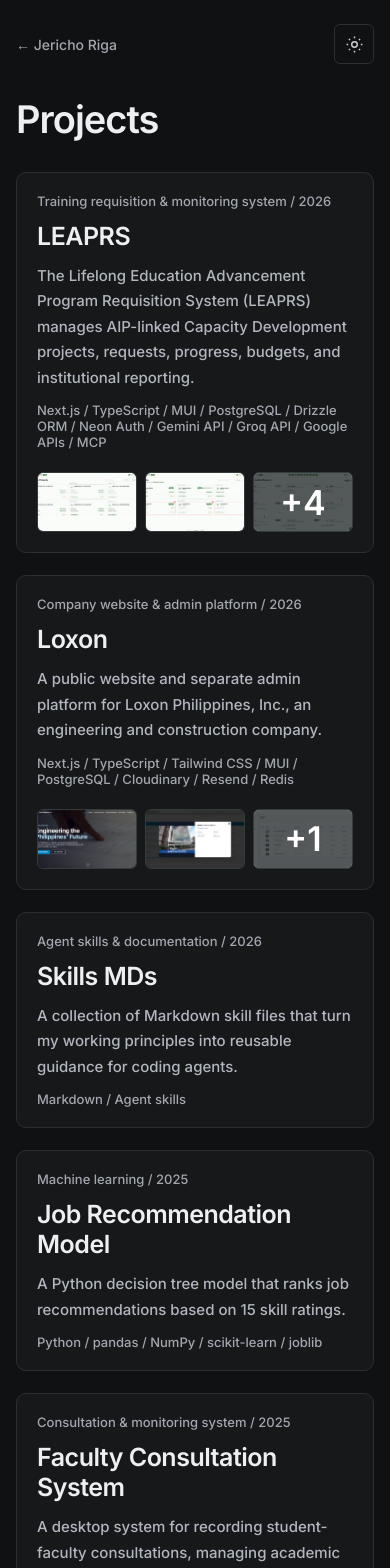
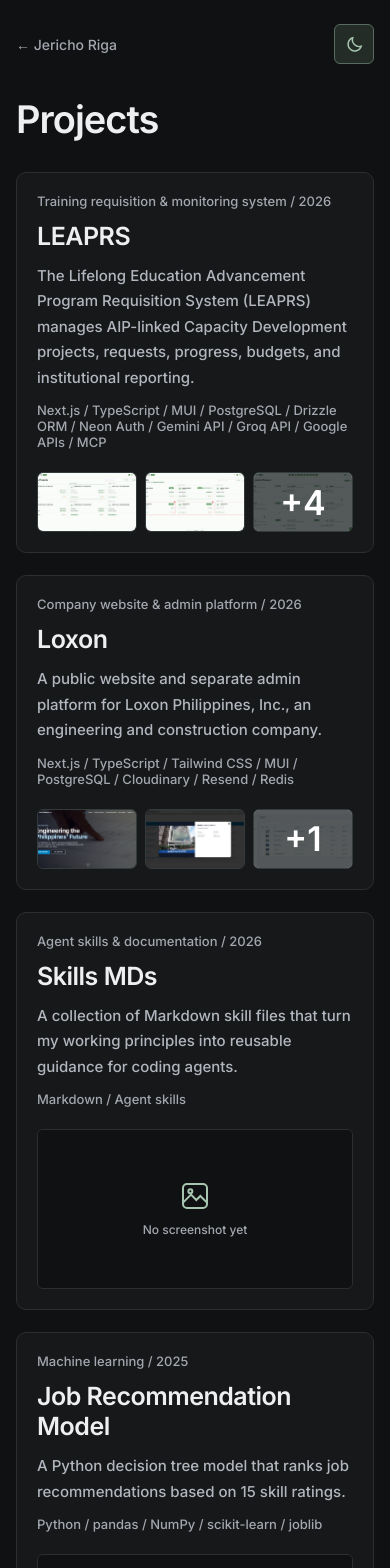
Before and after one commit to echo-riga/Portfolio, a Next.js app: page /projects in a window 390 px wide. Shown: the top 1568 px of the page. Built offline with nearby package versions, Linux system fonts and the light colour scheme.

Commit message:
Placeholder screenshots

```diff
--- a/src/app/globals.css
+++ b/src/app/globals.css
@@ -57,12 +57,12 @@
 [data-tooltip-align="start"]:focus-visible::after,
 [data-tooltip-align="end"]:focus-visible::after { transform: translateY(0); }
 [data-tooltip-align="end"]:focus-visible::before { transform: translateY(0) rotate(45deg); }
-.theme-toggle { width: 40px; height: 40px; display: flex; align-items: center; justify-content: center; flex-shrink: 0; padding: 0; color: #cdd0d5; background: transparent; border: 1px solid var(--line); border-radius: 6px; transition: color .18s, background .18s, border-color .18s; }
+.theme-toggle { width: 40px; height: 40px; display: flex; align-items: center; justify-content: center; flex-shrink: 0; padding: 0; color: var(--accent); background: #232c26; border: 1px solid #596b5f; border-radius: 6px; transition: color .18s, background .18s, border-color .18s; }
 .theme-toggle:hover { color: var(--accent); border-color: #596b5f; background: #202723; }
 .theme-icon { width: 19px; height: 19px; }
-.theme-icon-moon { display: none; }
-html[data-theme="light"] .theme-icon-sun { display: none; }
-html[data-theme="light"] .theme-icon-moon { display: block; }
+.theme-icon-sun { display: none; }
+html[data-theme="light"] .theme-icon-sun { display: block; }
+html[data-theme="light"] .theme-icon-moon { display: none; }
 button.quiet-link { border: 0; background: none; padding: 6px 0; }
 button.quiet-link:hover { color: var(--accent); }
 button.project-row { width: 100%; background: none; border: 0; text-align: left; }
@@ -560,8 +560,8 @@
 html[data-theme="light"] .avatar { border-color: #cccac3; background: #e9e8e2; color: #373c39; }
 html[data-theme="light"] .role { color: #3f4541; }
 html[data-theme="light"] .location { border-color: #c9c7c0; }
-html[data-theme="light"] .profile-links > a,
-html[data-theme="light"] .theme-toggle { color: #4b514d; }
+html[data-theme="light"] .profile-links > a { color: #4b514d; }
+html[data-theme="light"] .theme-toggle { color: var(--accent); border-color: #8aa091; background: #e4eee6; }
 html[data-theme="light"] .profile-links > a:hover,
 html[data-theme="light"] .theme-toggle:hover { color: var(--accent); border-color: #8aa091; background: #edf3ee; }
 html[data-theme="light"] .inactive-social { color: #999d99; }
@@ -610,3 +610,12 @@
 html[data-theme="light"] .gallery-thumbnail { background: #f1f0eb; }
 html[data-theme="light"] .image-lightbox { border-color: #cbc9c2; background: #f3f2ed; }
 html[data-theme="light"] .image-lightbox::backdrop { background: #252a27df; }
+
+/* A quiet preview for projects that do not yet have screenshots. */
+.project-placeholder { display: flex; width: 100%; height: 100%; min-height: inherit; flex-direction: column; align-items: center; justify-content: center; gap: 10px; padding: 16px; color: var(--muted); background: var(--bg); text-align: center; font-size: 12px; line-height: 1.4; }
+.project-placeholder svg { flex-shrink: 0; color: var(--accent); }
+.collection-placeholder { display: block; flex: 1; min-width: 0; height: 160px; overflow: hidden; border: 1px solid var(--line); border-radius: 6px; }
+.gallery-placeholder { aspect-ratio: 5 / 3; overflow: hidden; border: 1px solid var(--line); border-radius: 9px; }
+@media (max-width: 800px) {
+  .collection-placeholder { flex: none; width: 100%; }
+}
--- a/src/app/page.tsx
+++ b/src/app/page.tsx
@@ -1,4 +1,5 @@
 import Image from "next/image";
+import { ProjectPlaceholder } from "@/components/project-placeholder";
 import { ModalTrigger, PortfolioModals } from "@/components/portfolio-modals";
 import { portfolio, projects, experiences, education } from "@/lib/portfolio";
 import { getContributions } from "@/lib/github";
@@ -21,7 +22,7 @@
       <section className="activity panel" aria-labelledby="activity-title"><div className="panel-heading"><h2 id="activity-title">GitHub activity</h2><a className="quiet-link" href={`https://github.com/${portfolio.githubUsername}`} target="_blank" rel="noopener noreferrer">@{portfolio.githubUsername}</a></div><GitHubGraph activity={activity} /></section>
     </div>
     <div className="work-grid">
-      <section className="projects panel" aria-labelledby="projects-title"><div className="panel-heading"><h2 id="projects-title">Projects <span className="heading-count">{String(projects.length).padStart(2, "0")}</span></h2><ModalTrigger className="quiet-link" selection={{ type: "project-list" }} label="View all projects">View all</ModalTrigger></div><div className="home-project-list">{projects.slice(0, 2).map(project => <ModalTrigger key={project.slug} className={`home-project-row ${project.images.length ? "" : "home-project-row-text"}`} selection={{ type: "projects", slug: project.slug }} label={`View ${project.name} project`}>{project.images.length > 0 && <span className="home-project-preview">{project.images[0] && <Image src={project.images[0].src} alt={project.images[0].alt} fill sizes="(max-width: 480px) calc(100vw - 112px), (max-width: 700px) 104px, (max-width: 1099px) 96px, 180px" />}{project.images.length > 1 && <span className="home-image-count" aria-hidden="true">+{project.images.length - 1}</span>}</span>}<span className="home-project-copy"><span className="home-project-title">{project.name}</span><span className="home-project-description">{project.summary}</span><span className="home-project-tools">{project.tools.slice(0, 3).join(" · ")}</span></span></ModalTrigger>)}</div></section>
+      <section className="projects panel" aria-labelledby="projects-title"><div className="panel-heading"><h2 id="projects-title">Projects <span className="heading-count">{String(projects.length).padStart(2, "0")}</span></h2><ModalTrigger className="quiet-link" selection={{ type: "project-list" }} label="View all projects">View all</ModalTrigger></div><div className="home-project-list">{projects.slice(0, 2).map(project => <ModalTrigger key={project.slug} className="home-project-row" selection={{ type: "projects", slug: project.slug }} label={`View ${project.name} project`}>{project.images.length > 0 ? <span className="home-project-preview">{project.images[0] && <Image src={project.images[0].src} alt={project.images[0].alt} fill sizes="(max-width: 480px) calc(100vw - 112px), (max-width: 700px) 104px, (max-width: 1099px) 96px, 180px" />}{project.images.length > 1 && <span className="home-image-count" aria-hidden="true">+{project.images.length - 1}</span>}</span> : <span className="home-project-preview"><ProjectPlaceholder /></span>}<span className="home-project-copy"><span className="home-project-title">{project.name}</span><span className="home-project-description">{project.summary}</span><span className="home-project-tools">{project.tools.slice(0, 3).join(" · ")}</span></span></ModalTrigger>)}</div></section>
       <section className="tech panel" aria-labelledby="tech-title"><div className="panel-heading"><h2 id="tech-title">Technologies</h2><ModalTrigger className="quiet-link" selection={{ type: "stack" }} label="View all technologies">View all</ModalTrigger></div><TechStack compact /></section>
     </div>
     <section className="credentials panel" aria-labelledby="credentials-title"><div className="credentials-heading"><h2 id="credentials-title">Certificates & Achievements</h2><ModalTrigger className="quiet-link" selection={{ type: "credentials" }} label="View all certificates and achievements">View all</ModalTrigger></div><CredentialList compact /></section>
--- a/src/app/projects/page.tsx
+++ b/src/app/projects/page.tsx
@@ -1,5 +1,6 @@
 import Link from "next/link";
 import Image from "next/image";
+import { ProjectPlaceholder } from "@/components/project-placeholder";
 import { ModalTrigger, PortfolioModals } from "@/components/portfolio-modals";
 import { portfolio, projects } from "@/lib/portfolio";
 import { ThemeToggle } from "@/components/theme-toggle";
@@ -7,5 +8,5 @@
 export const metadata = { title: "Projects", description: "Selected projects, previews, features, and implementation details." };
 
 export default function ProjectsPage() {
-  return <PortfolioModals><a className="skip-link" href="#main">Skip to content</a><main id="main" className="projects-page"><header className="projects-page-header"><div className="projects-page-topbar"><Link className="back-home" href="/">← {portfolio.name}</Link><ThemeToggle /></div><h1>Projects</h1></header><div className="project-collection">{projects.map(project => <ModalTrigger key={project.slug} className={`collection-row ${project.images.length ? "" : "collection-row-text"}`} selection={{ type: "projects", slug: project.slug }} label={`Open ${project.name} project`}><span className="collection-copy"><span className="collection-category">{project.category}{project.year && ` / ${project.year}`}</span><span className="collection-title">{project.name}</span><span className="collection-description">{project.description}</span>{project.tools.length > 0 && <span className="collection-tools">{project.tools.join(" / ")}</span>}</span>{project.images.length > 0 && <span className="collection-images">{project.images.slice(0, 3).map((image, index) => <span className="collection-image" key={image.src}><Image src={image.src} alt={image.alt} fill sizes="(max-width: 700px) 30vw, 240px" />{index === 2 && project.images.length > 3 && <span className="more-images" aria-hidden="true">+{project.images.length - 3}</span>}</span>)}</span>}</ModalTrigger>)}</div></main></PortfolioModals>;
+  return <PortfolioModals><a className="skip-link" href="#main">Skip to content</a><main id="main" className="projects-page"><header className="projects-page-header"><div className="projects-page-topbar"><Link className="back-home" href="/">← {portfolio.name}</Link><ThemeToggle /></div><h1>Projects</h1></header><div className="project-collection">{projects.map(project => <ModalTrigger key={project.slug} className="collection-row" selection={{ type: "projects", slug: project.slug }} label={`Open ${project.name} project`}><span className="collection-copy"><span className="collection-category">{project.category}{project.year && ` / ${project.year}`}</span><span className="collection-title">{project.name}</span><span className="collection-description">{project.description}</span>{project.tools.length > 0 && <span className="collection-tools">{project.tools.join(" / ")}</span>}</span>{project.images.length > 0 ? <span className="collection-images">{project.images.slice(0, 3).map((image, index) => <span className="collection-image" key={image.src}><Image src={image.src} alt={image.alt} fill sizes="(max-width: 700px) 30vw, 240px" />{index === 2 && project.images.length > 3 && <span className="more-images" aria-hidden="true">+{project.images.length - 3}</span>}</span>)}</span> : <span className="collection-placeholder"><ProjectPlaceholder /></span>}</ModalTrigger>)}</div></main></PortfolioModals>;
 }
--- a/src/components/portfolio-modals.tsx
+++ b/src/components/portfolio-modals.tsx
@@ -1,6 +1,7 @@
 "use client";
 
 import Image from "next/image";
+import { ProjectPlaceholder } from "@/components/project-placeholder";
 import { createContext, useContext, useEffect, useRef, useState, type ReactNode } from "react";
 import { projects } from "@/lib/portfolio";
 import { TechStack } from "./tech-stack";
@@ -23,11 +24,11 @@
 }
 
 function ProjectDetail({ project }: { project: (typeof projects)[number] }) {
-  return <div className="project-detail-layout"><div className={`project-detail-grid ${project.images.length ? "" : "project-detail-text"}`}>{project.images.length > 0 && <ProjectGallery name={project.name} theme={project.theme} images={project.images} />}<article className="project-detail-copy"><p className="modal-project-meta">{project.category}{project.year && ` / ${project.year}`}</p><section><h3>What it is</h3><p>{project.description}</p>{project.brief && <p>{project.brief}</p>}</section>{project.slug === "skills-mds" ? <SkillsMD /> : <>{project.features.length > 0 && <section><h3>Features</h3><ul className="feature-list">{project.features.map(feature => <li key={feature}>{feature}</li>)}</ul></section>}{(project.approach || project.tools.length > 0) && <section><h3>Implementation</h3>{project.approach && <p>{project.approach}</p>}<div className="skills">{project.tools.map(tool => <span key={tool}>{tool}</span>)}</div></section>}</>}<ProjectActions project={project} /></article></div></div>;
+  return <div className="project-detail-layout"><div className="project-detail-grid"><ProjectGallery name={project.name} theme={project.theme} images={project.images} /><article className="project-detail-copy"><p className="modal-project-meta">{project.category}{project.year && ` / ${project.year}`}</p><section><h3>What it is</h3><p>{project.description}</p>{project.brief && <p>{project.brief}</p>}</section>{project.slug === "skills-mds" ? <SkillsMD /> : <>{project.features.length > 0 && <section><h3>Features</h3><ul className="feature-list">{project.features.map(feature => <li key={feature}>{feature}</li>)}</ul></section>}{(project.approach || project.tools.length > 0) && <section><h3>Implementation</h3>{project.approach && <p>{project.approach}</p>}<div className="skills">{project.tools.map(tool => <span key={tool}>{tool}</span>)}</div></section>}</>}<ProjectActions project={project} /></article></div></div>;
 }
 
 function ProjectCollection({ onOpen }: { onOpen: (slug: string, opener: HTMLButtonElement) => void }) {
-  return <div className="modal-project-list">{projects.map(project => <button key={project.slug} type="button" className={`home-project-row ${project.images.length ? "" : "home-project-row-text"}`} aria-label={`View ${project.name} project details`} aria-haspopup="dialog" onClick={event => onOpen(project.slug, event.currentTarget)}>{project.images.length > 0 && <span className="home-project-preview"><Image src={project.images[0].src} alt={project.images[0].alt} fill sizes="(max-width: 480px) calc(100vw - 76px), (max-width: 700px) 120px, 170px" />{project.images.length > 1 && <span className="home-image-count" aria-hidden="true">+{project.images.length - 1}</span>}</span>}<span className="home-project-copy"><span className="home-project-title">{project.name}</span><span className="home-project-description">{project.summary}</span><span className="home-project-tools">{project.tools.slice(0, 3).join(" · ")}</span></span></button>)}</div>;
+  return <div className="modal-project-list">{projects.map(project => <button key={project.slug} type="button" className="home-project-row" aria-label={`View ${project.name} project details`} aria-haspopup="dialog" onClick={event => onOpen(project.slug, event.currentTarget)}>{project.images.length > 0 ? <span className="home-project-preview"><Image src={project.images[0].src} alt={project.images[0].alt} fill sizes="(max-width: 480px) calc(100vw - 76px), (max-width: 700px) 120px, 170px" />{project.images.length > 1 && <span className="home-image-count" aria-hidden="true">+{project.images.length - 1}</span>}</span> : <span className="home-project-preview"><ProjectPlaceholder /></span>}<span className="home-project-copy"><span className="home-project-title">{project.name}</span><span className="home-project-description">{project.summary}</span><span className="home-project-tools">{project.tools.slice(0, 3).join(" · ")}</span></span></button>)}</div>;
 }
 
 export function PortfolioModals({ children }: { children: ReactNode }) {
@@ -42,7 +43,6 @@
   const isOpen = selection !== null;
   const project = selection?.type === "projects" ? projects.find(item => item.slug === selection.slug) : undefined;
   const detailProject = projects.find(item => item.slug === detailSlug);
-  const compact = selection?.type === "projects" && project?.images.length === 0;
   const collection = selection?.type === "project-list" || selection?.type === "stack" || selection?.type === "credentials";
   const title = project ? project.name : selection?.type === "stack" ? "Technologies" : selection?.type === "credentials" ? "Certificates & Achievements" : "Projects";
 
@@ -70,7 +70,7 @@
 
   return <ModalContext.Provider value={(next, opener) => { openerRef.current = opener; setDetailSlug(null); setSelection(next); }}>
     {children}
-    <dialog ref={dialogRef} className={`portfolio-modal ${compact ? "compact-modal" : ""} ${collection ? "collection-modal" : ""} ${selection?.type === "project-list" ? "project-list-modal" : ""}`} aria-labelledby="modal-title" onClose={event => { if (event.target !== event.currentTarget) return; setDetailSlug(null); setSelection(null); openerRef.current?.focus(); }} onClick={event => {
+    <dialog ref={dialogRef} className={`portfolio-modal ${collection ? "collection-modal" : ""} ${selection?.type === "project-list" ? "project-list-modal" : ""}`} aria-labelledby="modal-title" onClose={event => { if (event.target !== event.currentTarget) return; setDetailSlug(null); setSelection(null); openerRef.current?.focus(); }} onClick={event => {
       if (event.target !== event.currentTarget) return;
       const bounds = event.currentTarget.getBoundingClientRect();
       if (event.clientX < bounds.left || event.clientX > bounds.right || event.clientY < bounds.top || event.clientY > bounds.bottom) event.currentTarget.close();
@@ -82,7 +82,7 @@
         {selection.type === "credentials" && <CredentialList />}
       </div></>}
     </dialog>
-    <dialog ref={detailDialogRef} className={`portfolio-modal ${detailProject?.images.length === 0 ? "compact-modal" : ""}`} aria-labelledby="project-detail-title" onClose={event => { if (event.target !== event.currentTarget) return; setDetailSlug(null); detailOpenerRef.current?.focus(); }} onClick={event => {
+    <dialog ref={detailDialogRef} className="portfolio-modal" aria-labelledby="project-detail-title" onClose={event => { if (event.target !== event.currentTarget) return; setDetailSlug(null); detailOpenerRef.current?.focus(); }} onClick={event => {
       if (event.target !== event.currentTarget) return;
       const bounds = event.currentTarget.getBoundingClientRect();
       if (event.clientX < bounds.left || event.clientX > bounds.right || event.clientY < bounds.top || event.clientY > bounds.bottom) event.currentTarget.close();
--- a/src/components/project-gallery.tsx
+++ b/src/components/project-gallery.tsx
@@ -3,6 +3,7 @@
 import Image from "next/image";
 import { useEffect, useRef, useState } from "react";
 import { ProjectVisual } from "./portfolio";
+import { ProjectPlaceholder } from "./project-placeholder";
 
 type GalleryProps = { name: string; theme: string; images: { src: string; alt: string }[] };
 
@@ -32,7 +33,7 @@
 
   return <>
     <div className="project-image-panel">
-      {images.length ? <><button className="gallery-cover" type="button" aria-label={`Enlarge ${images[0].alt}`} onClick={event => openImage(0, event.currentTarget)}><ProjectVisual theme={theme} image={images[0]} /><span className="image-enlarge" aria-hidden="true">⤢</span></button><div className="gallery-thumbnails">{images.slice(1).map((item, thumbnailIndex) => <button className="gallery-thumbnail" type="button" key={item.src} aria-label={`Enlarge ${item.alt}`} onClick={event => openImage(thumbnailIndex + 1, event.currentTarget)}><Image src={item.src} alt={item.alt} fill sizes="(max-width: 700px) 30vw, 180px" /></button>)}</div><span className="gallery-count">{images.length} images</span></> : <ProjectVisual theme={theme} />}
+      {images.length ? <><button className="gallery-cover" type="button" aria-label={`Enlarge ${images[0].alt}`} onClick={event => openImage(0, event.currentTarget)}><ProjectVisual theme={theme} image={images[0]} /><span className="image-enlarge" aria-hidden="true">⤢</span></button><div className="gallery-thumbnails">{images.slice(1).map((item, thumbnailIndex) => <button className="gallery-thumbnail" type="button" key={item.src} aria-label={`Enlarge ${item.alt}`} onClick={event => openImage(thumbnailIndex + 1, event.currentTarget)}><Image src={item.src} alt={item.alt} fill sizes="(max-width: 700px) 30vw, 180px" /></button>)}</div><span className="gallery-count">{images.length} images</span></> : <div className="gallery-placeholder"><ProjectPlaceholder /></div>}
     </div>
     <dialog ref={viewerRef} className="image-lightbox" aria-labelledby="image-viewer-title" onCancel={event => event.stopPropagation()} onClose={event => {
       event.stopPropagation();
--- /dev/null
+++ b/src/components/project-placeholder.tsx
@@ -0,0 +1,3 @@
+export function ProjectPlaceholder() {
+  return <span className="project-placeholder"><svg width="32" height="32" viewBox="0 0 24 24" fill="none" stroke="currentColor" strokeWidth="1.5" aria-hidden="true"><rect x="3" y="3" width="18" height="18" rx="3" /><circle cx="8.5" cy="8.5" r="1.5" /><path d="m3 17 6-6 4 4 3-3 5 5" /></svg><span>No screenshot yet</span></span>;
+}
```
